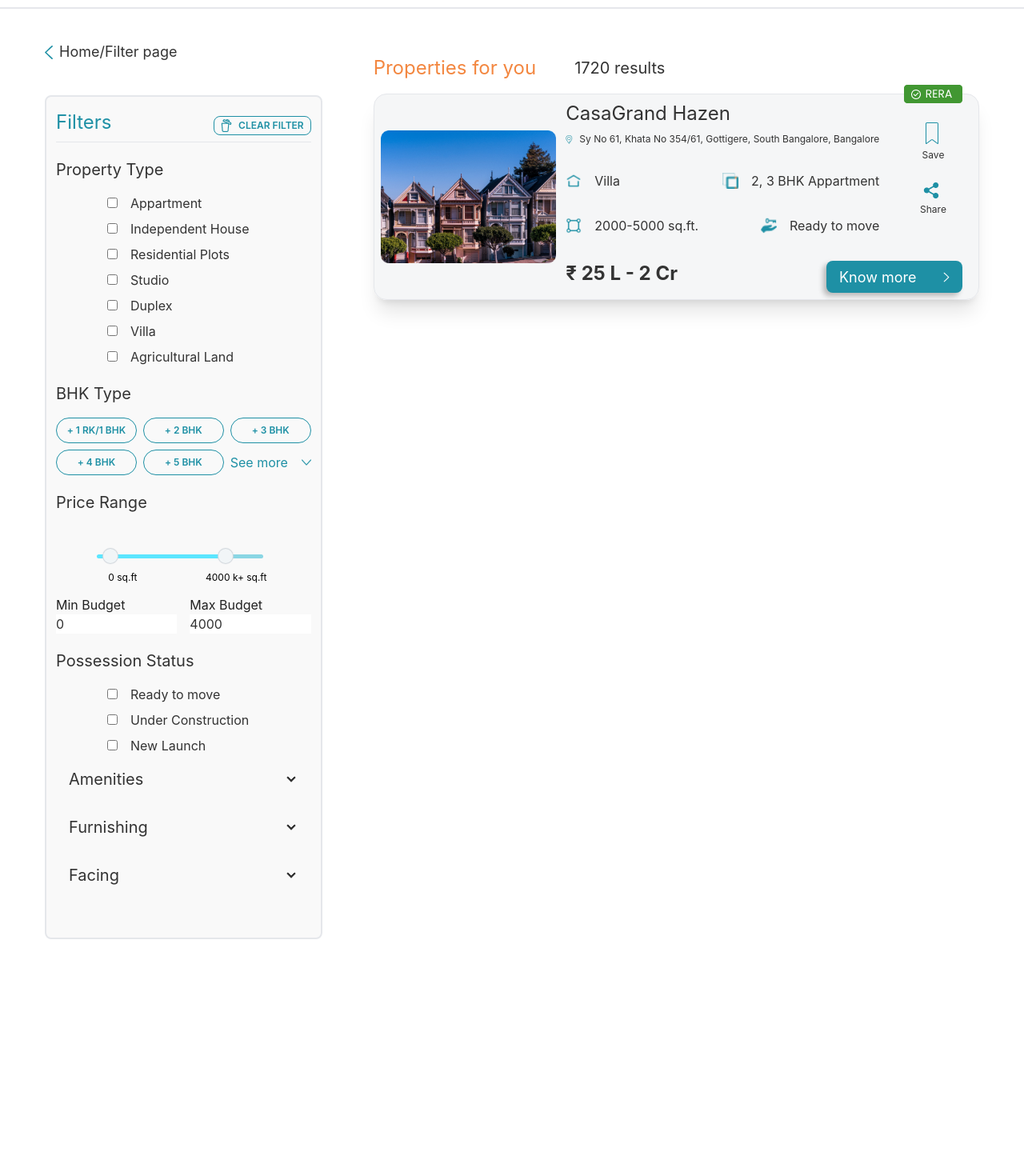
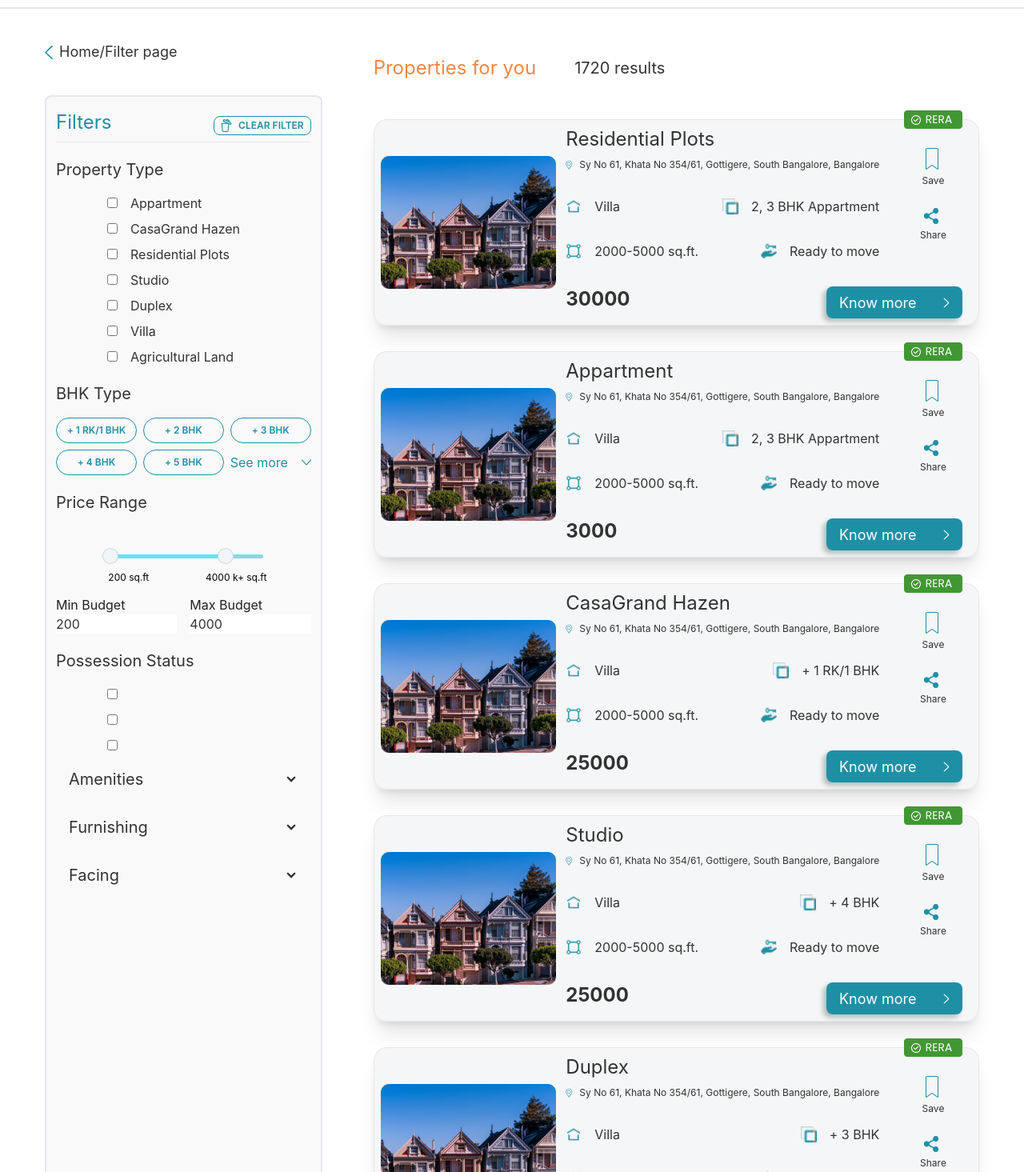
Before and after one commit to Raselshah/E-commerce-filter-system, a React (Create React App) app: page / in a window 1280 px wide. Shown: the part 65-1530 px from the top of the page at 80% size. Before the commit the page ends 1239 px from the top, so only its background shows below. Built offline with nearby package versions, Linux system fonts and the light colour scheme.

Commit message:
filter add

```diff
--- a/package.json
+++ b/package.json
@@ -3,6 +3,9 @@
   "version": "0.1.0",
   "private": true,
   "dependencies": {
+    "@emotion/react": "^11.10.4",
+    "@emotion/styled": "^11.10.4",
+    "@mui/material": "^5.10.4",
     "@testing-library/jest-dom": "^5.16.5",
     "@testing-library/react": "^13.4.0",
     "@testing-library/user-event": "^13.5.0",
--- a/src/Components/FilterPage/FilterPage.js
+++ b/src/Components/FilterPage/FilterPage.js
@@ -1,46 +1,52 @@
-import React, { useState } from "react";
+import React, { useEffect, useState } from "react";
 import leftIcon from "../../Assests/XMLID_2224_.png";
 import buttonIcon from "../../Assests/Group.png";
 import downKey from "../../Assests/XMLID_224_.png";
 import "../Style/Style.css";
+import ProductCard from "./ProductCard.js";
+import dataList from "./dataList";
 import MultiRangeSlider from "./MultiRangeSlider";
-import ProductCard from "./ProductCard";
 
 const FilterPage = () => {
+  const [data, setData] = useState(dataList);
+  const [newData, setNewData] = useState([]);
+  const [price, setPrice] = useState([]);
+  const [bhk, setBhk] = useState("");
+
   const [checkBox, setCheckBox] = useState([
     {
       id: 1,
-      name: "Appartment",
+      search: "Appartment",
       check: false,
     },
     {
       id: 2,
-      name: "Independent House",
+      search: "CasaGrand Hazen",
       check: false,
     },
     {
       id: 3,
-      name: "Residential Plots",
+      search: "Residential Plots",
       check: false,
     },
     {
       id: 4,
-      name: "Studio",
+      search: "Studio",
       check: false,
     },
     {
       id: 5,
-      name: "Duplex",
+      search: "Duplex",
       check: false,
     },
     {
       id: 6,
-      name: "Villa",
+      search: "Villa",
       check: false,
     },
     {
       id: 7,
-      name: "Agricultural Land",
+      search: "Agricultural Land",
       check: false,
     },
   ]);
@@ -48,21 +54,21 @@ const FilterPage = () => {
   const [possessionCheckBox, setPossessionCheckBox] = useState([
     {
       id: 1,
-      name: "Ready to move",
+      search: "Ready to move",
       check: false,
     },
     {
       id: 2,
-      name: "Under Construction",
+      search: "CasaGrand Hazen",
       check: false,
     },
     {
       id: 3,
-      name: "New Launch",
+      search: "New Launch",
       check: false,
     },
   ]);
-  const filterData = [...checkBox, ...possessionCheckBox];
+
   const handlePossessionCheckBox = (id) => {
     setPossessionCheckBox((prev) => {
       return prev.map((item) => {
@@ -77,24 +83,17 @@ const FilterPage = () => {
     });
   };
   const handleCheckBox = (id) => {
-    setCheckBox((prev) => {
-      return prev.map((item) => {
-        if (item.id === id) {
-          return { ...item, check: !item.check };
-        } else if (id === 0) {
-          return item.check === false;
-        } else {
-          return { ...item };
-        }
-      });
-    });
+    const checkValue = checkBox;
+    const changedCheckValue = checkValue.map((item) =>
+      item.id === id ? { ...item, check: !item.check } : item
+    );
+    setCheckBox(changedCheckValue);
   };
 
-  const [min, setMin] = useState(0);
+  const [min, setMin] = useState(200);
   const [max, setMax] = useState(4000);
   const extremeMin = 0;
   const extremeMax = 5000;
-
   const handleMinChange = (e) => {
     let val = e.target.value;
     if (val > max && !!max) {
@@ -121,6 +120,43 @@ const FilterPage = () => {
     setMax(e.target.value);
     return;
   };
+
+  const handleBhk = (name) => {
+    setBhk(name);
+  };
+
+  const applyFilter = () => {
+    let updateData = data;
+
+    const checkData = checkBox
+      .filter((item) => item.check)
+      .map((item) => item.search.toLowerCase());
+
+    if (checkData.length) {
+      updateData = updateData.filter((item) =>
+        checkData.includes(item.name.toLocaleLowerCase())
+      );
+    }
+    if (min && max) {
+      updateData.filter(
+        (item) =>
+          parseInt(item.price) >= parseInt(min) &&
+          parseInt(item.price) <= parseInt(max)
+      );
+    }
+
+    if (bhk) {
+      updateData.filter(
+        (item) => bhk.toLowerCase() === item.square.toLowerCase()
+      );
+    }
+
+    setNewData(updateData);
+  };
+  useEffect(() => {
+    applyFilter();
+  }, [checkBox, min, max, bhk]);
+
   return (
     <div className="max-w-screen-2xl px-14 mt-10 mx-auto">
       <h2 className="flex gap-x-2 justify-start items-center">
@@ -152,12 +188,12 @@ const FilterPage = () => {
               <button onClick={() => handleCheckBox(item.id)} className="">
                 <input
                   type="checkbox"
-                  value={item.name}
+                  value={item.search}
                   id={item.id}
                   class="default:ring-2"
                 />
-                <label className="pl-4" htmlFor={item.name}>
-                  {item.name}
+                <label className="pl-4" htmlFor={item.search}>
+                  {item.search}
                 </label>
               </button>
             </div>
@@ -165,19 +201,34 @@ const FilterPage = () => {
 
           <h2 className="mt-5 text-xl mb-4"> BHK Type</h2>
           <div className="grid grid-cols-3 gap-2 justify-between items-center">
-            <button className="btn btn-sm btn-outline border-primary hover:bg-primary hover:border-none rounded-full text-primary hover:text-white">
+            <button
+              onClick={() => handleBhk("+ 1 RK/1 BHK")}
+              className="btn btn-sm btn-outline border-primary hover:bg-primary hover:border-none rounded-full text-primary hover:text-white"
+            >
               <span className="text-xs">+ 1 RK/1 BHK</span>
             </button>
-            <button className="btn btn-sm btn-outline border-primary hover:bg-primary hover:border-none rounded-full text-primary hover:text-white">
+            <button
+              onClick={() => handleBhk("+ 2 BHK")}
+              className="btn btn-sm btn-outline border-primary hover:bg-primary hover:border-none rounded-full text-primary hover:text-white"
+            >
               <span className="text-xs">+ 2 BHK</span>
             </button>
-            <button className="btn btn-sm btn-outline border-primary hover:bg-primary hover:border-none rounded-full text-primary hover:text-white">
+            <button
+              onClick={() => handleBhk("+ 3 BHK")}
+              className="btn btn-sm btn-outline border-primary hover:bg-primary hover:border-none rounded-full text-primary hover:text-white"
+            >
               <span className="text-xs">+ 3 BHK</span>
             </button>
-            <button className="btn btn-sm btn-outline border-primary hover:bg-primary hover:border-none rounded-full text-primary hover:text-white">
+            <button
+              onClick={() => handleBhk("+ 4 BHK")}
+              className="btn btn-sm btn-outline border-primary hover:bg-primary hover:border-none rounded-full text-primary hover:text-white"
+            >
               <span className="text-xs">+ 4 BHK</span>
             </button>
-            <button className="btn btn-sm btn-outline border-primary hover:bg-primary hover:border-none rounded-full text-primary hover:text-white">
+            <button
+              onClick={() => handleBhk("+ 5 BHK")}
+              className="btn btn-sm btn-outline border-primary hover:bg-primary hover:border-none rounded-full text-primary hover:text-white"
+            >
               <span className="text-xs">+ 5 BHK</span>
             </button>
             <button className="flex justify-between items-center text-primary hover:text-white">
@@ -198,9 +249,7 @@ const FilterPage = () => {
               setMinVal={setMin}
               setMaxVal={setMax}
               default="0"
-              onChange={({ min, max }) =>
-                console.log(`min = ${min}, max = ${max}`)
-              }
+              onChange={({ min, max }) => setPrice(min, max)}
             />
 
             <div className="flex justify-center items-center gap-4 mt-4">
@@ -290,16 +339,16 @@ const FilterPage = () => {
             <p className="text-xl">1720 results</p>
           </div>
           <div className="mt-4 flex gap-x-4 flex-row">
-            {filterData?.map((item) => {
+            {checkBox?.map((item) => {
               if (item.check) {
                 return (
-                  <div className="">
+                  <div key={item.id} className="">
                     <button
                       onClick={() => handleCheckBox(item.id)}
                       className="btn btn-xs flex justify-between items-center gap-x-3 bg-primary border-none"
                       key={item.id}
                     >
-                      <span className="text-white">{item.name}</span>
+                      <span className="text-white">{item.search}</span>
                       <span className="text-white">X</span>
                     </button>
                   </div>
@@ -309,7 +358,7 @@ const FilterPage = () => {
               }
             })}
           </div>
-          <ProductCard />
+          <ProductCard newData={newData} />
         </div>
       </div>
     </div>
--- a/src/Components/FilterPage/MultiRangeSlider.js
+++ b/src/Components/FilterPage/MultiRangeSlider.js
@@ -28,7 +28,6 @@ const MultiRangeSlider = ({
 
   // Set width of the range to decrease from the left side
   useEffect(() => {
-    console.log("maxValRef", maxValRef);
     if (maxValRef.current) {
       const minPercent = getPercent(minVal);
       const maxPercent = getPercent(+maxValRef.current.value); // Preceding with '+' converts the value from type string to type number
@@ -44,7 +43,6 @@ const MultiRangeSlider = ({
     if (minValRef.current) {
       const minPercent = getPercent(+minValRef.current.value);
       const maxPercent = getPercent(maxVal);
-      console.log("minValref");
 
       if (range.current) {
         range.current.style.width = `${maxPercent - minPercent}%`;
--- a/src/Components/FilterPage/ProductCard.js
+++ b/src/Components/FilterPage/ProductCard.js
@@ -10,17 +10,22 @@ import area from "../../Assests/area-svgrepo-com 1 (1).png";
 import hand from "../../Assests/Group (3).png";
 import leftArrow from "../../Assests/XMLID_224_ (1).png";
 
-const ProductCard = () => {
+const ProductCard = ({ newData }) => {
+  console.log(newData);
   return (
     <div>
-      <div className="card overflow-visible lg:card-side bg-gray-100/80 p-2 border shadow-xl">
+      {newData.map((data) => (
+        <div
+          key={data.id}
+          className="card overflow-visible lg:card-side bg-gray-100/80 p-2 border shadow-xl mt-8"
+        >
           <figure>
             <img className="img-fluid" src={cardPhoto} alt="Album" />
           </figure>
           <div className="px-3 w-full">
             <div className="flex justify-between items-items">
               <div className="div">
-              <h2 className="text-2xl">CasaGrand Hazen</h2>
+                <h2 className="text-2xl">{data.name}</h2>
                 <p className="flex justify-center gap-x-2 items-center mt-2">
                   <span>
                     <img className="img-fluid" src={location} alt="" />
@@ -38,7 +43,7 @@ const ProductCard = () => {
                   </div>
                   <div className="flex justify-center items-center gap-4">
                     <img className="img-fluid w-5 h-5" src={square} alt="" />
-                  <p>2, 3 BHK Appartment</p>
+                    <p>{data.square}</p>
                   </div>
                 </div>
                 <div className="flex justify-between items-center mt-8">
@@ -72,7 +77,7 @@ const ProductCard = () => {
               </div>
             </div>
             <div className="card-actions justify-between mt-8">
-            <p className="text-2xl font-bold">₹ 25 L - 2 Cr</p>
+              <p className="text-2xl font-bold">{data.price}</p>
               <button className="cardButton flex justify-between items-center gap-x-2 px-4">
                 <span>Know more</span>
                 <img src={leftArrow} alt="" />
@@ -80,6 +85,7 @@ const ProductCard = () => {
             </div>
           </div>
         </div>
+      ))}
     </div>
   );
 };
--- /dev/null
+++ b/src/Components/FilterPage/dataList.js
@@ -0,0 +1,67 @@
+const dataList = [
+  {
+    id: 1,
+    name: "Residential Plots",
+    location: "Sy No 61, Khata No 354/61, Gottigere, South Bangalore,Bangalore",
+    home: "Villa",
+    square: "2, 3 BHK Appartment",
+    area: "2000-5000 sq.ft.",
+    price: 30000,
+  },
+  {
+    id: 2,
+    name: "Appartment",
+    location: "Sy No 61, Khata No 354/61, Gottigere, South Bangalore,Bangalore",
+    home: "Villa",
+    square: "2, 3 BHK Appartment",
+    area: "2000-5000 sq.ft.",
+    price: 3000,
+  },
+  {
+    id: 3,
+    name: "CasaGrand Hazen",
+    location: "Sy No 61, Khata No 354/61, Gottigere, South Bangalore,Bangalore",
+    home: "Villa",
+    square: "+ 1 RK/1 BHK",
+    area: "2000-5000 sq.ft.",
+    price: 25000,
+  },
+  {
+    id: 4,
+    name: "Studio",
+    location: "Sy No 61, Khata No 354/61, Gottigere, South Bangalore,Bangalore",
+    home: "Villa",
+    square: "+ 4 BHK",
+    area: "2000-5000 sq.ft.",
+    price: 25000,
+  },
+  {
+    id: 5,
+    name: "Duplex",
+    location: "Sy No 61, Khata No 354/61, Gottigere, South Bangalore,Bangalore",
+    home: "Villa",
+    square: "+ 3 BHK",
+    area: "2000-5000 sq.ft.",
+    price: 25000,
+  },
+  {
+    id: 6,
+    name: "Villa",
+    location: "Sy No 61, Khata No 354/61, Gottigere, South Bangalore,Bangalore",
+    home: "Villa",
+    square: "+ 2 BHK",
+    area: "2000-5000 sq.ft.",
+    price: 25000,
+  },
+  {
+    id: 7,
+    name: "Agricultural Land",
+    location: "Sy No 61, Khata No 354/61, Gottigere, South Bangalore,Bangalore",
+    home: "Villa",
+    square: "+ 1 RK/1 BHK",
+    area: "2000-5000 sq.ft.",
+    price: 25000,
+  },
+];
+
+export default dataList;
```
Also changed, not shown: src/Components/Style/Style.css (+11 -0 lines), src/Components/FilterPage/slider.less (deleted), 1 other file (tests, documents, lock files or other folders). Lines whose indentation alone changed are shown as unchanged.
